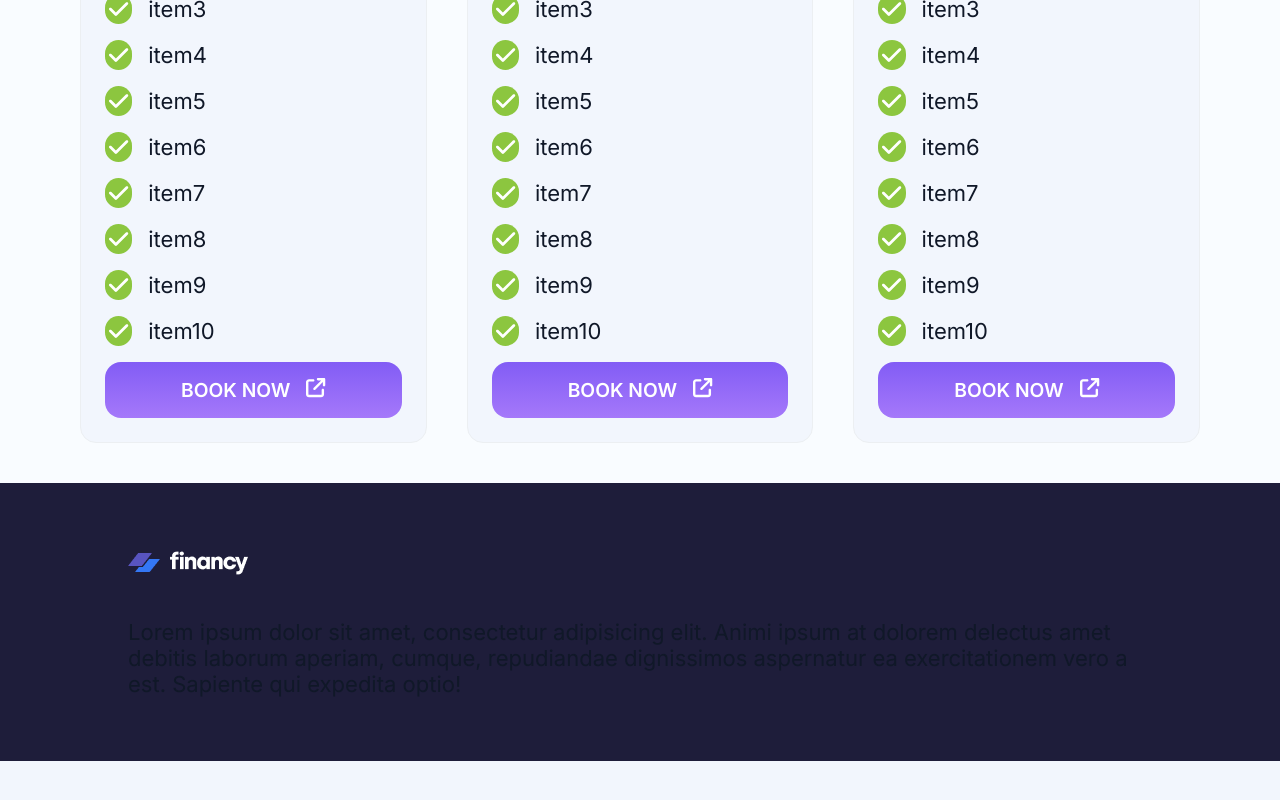
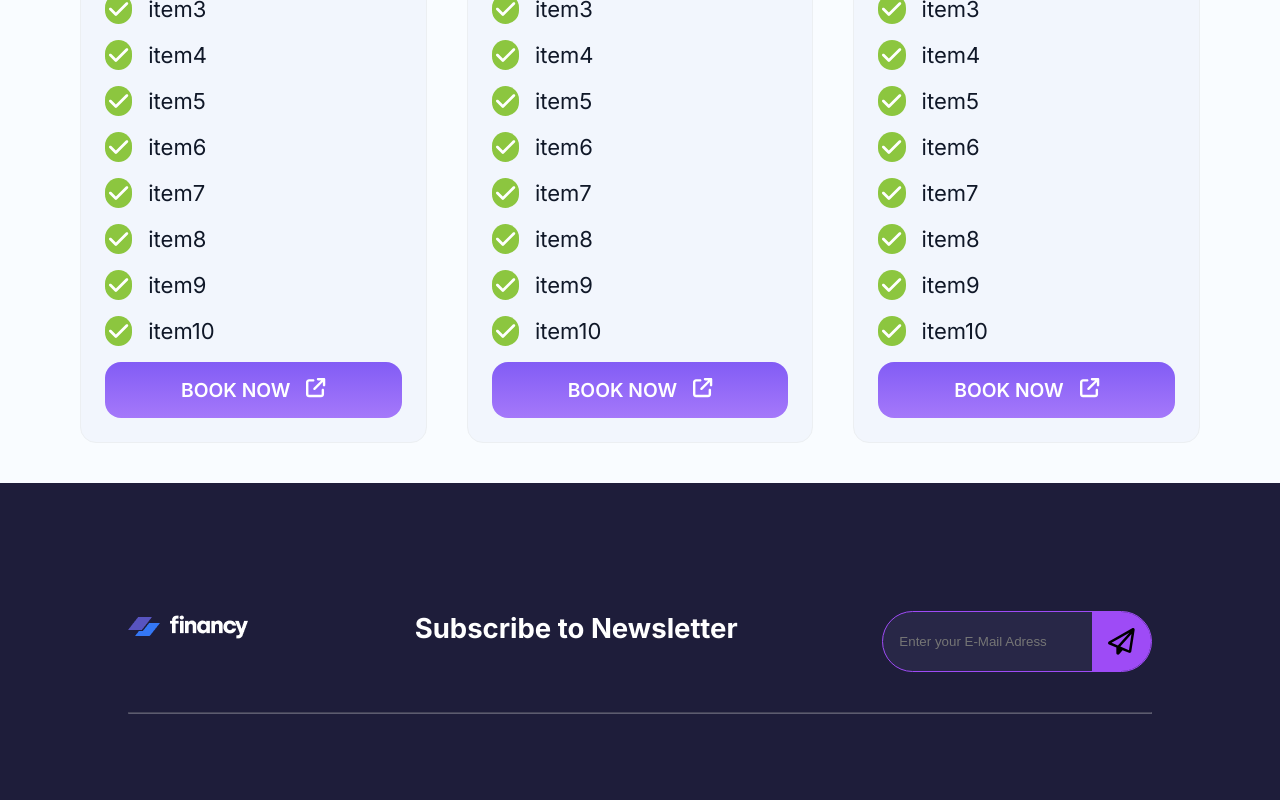
Before and after one commit to danielgen01/financy, a Next.js app: page / in a window 1280 px wide. Shown: the part 3426-4226 px from the top of the page. Before the commit the page ends 4187 px from the top, so only its background shows below. Built offline with nearby package versions, Linux system fonts and the light colour scheme; no server answers.

Commit message:
feat: some design fixes for the footer

```diff
--- a/src/app/components/Footer/Footer.styles.module.css
+++ b/src/app/components/Footer/Footer.styles.module.css
@@ -7,6 +7,82 @@
     display: flex;
     flex-direction: column;
     gap: var(--spacing-2xl);
+    padding: 10% 10%;
+}
 
-    padding: 5% 10%;
+.StyledFooterHeadline {
+    font-size: var(--font-size-lg);
+    font-weight: var(--font-weight-bold);
+    color: white;
 }
+
+.StyledInputBox {
+    display: flex;
+    align-items: center;
+    justify-content: space-between;
+    border: 1px solid var(--color-custom-purple);
+    border-radius: var(--border-radius-full);
+    -webkit-border-radius: var(--border-radius-full);
+    -moz-border-radius: var(--border-radius-full);
+    -ms-border-radius: var(--border-radius-full);
+    -o-border-radius: var(--border-radius-full);
+    background-color: #282747;
+
+}
+
+.StyledInputField {
+    padding: var(--spacing-md);
+    color:#708794 ;
+    outline: none !important ;
+    border: none;
+    background-color: transparent;
+    width: 100%;
+
+
+
+}
+
+.StyledInputButton {
+    outline: none !important ;
+    border: none;
+    display: flex;
+    align-items: center;
+    justify-content: center;
+    background-color: var(--color-custom-purple);
+    padding: var(--spacing-md);
+    border-top-right-radius: var(--border-radius-full);
+    border-bottom-right-radius: var(--border-radius-full);
+    cursor: pointer;
+
+}
+
+.StyledInputButton:hover {
+    opacity: 0.7;
+    transition:250ms ease-in-out;
+    -webkit-transition:250ms ease-in-out;
+    -moz-transition:250ms ease-in-out;
+    -ms-transition:250ms ease-in-out;
+    -o-transition:250ms ease-in-out;
+}
+
+
+
+.StyledLine {
+    opacity: 30%;
+}
+
+
+.StyledFooterHead {
+    display: flex;
+    flex-direction: column;
+    justify-content: space-between;
+    gap: var(--spacing-xl);
+
+}
+
+@media screen and (min-width: 960px) {
+    .StyledFooterHead {
+        flex-direction: row;
+    }
+
+}
--- a/src/app/components/Footer/Footer.tsx
+++ b/src/app/components/Footer/Footer.tsx
@@ -1,20 +1,40 @@
+import { faPaperPlane } from "@fortawesome/free-regular-svg-icons"
+import { FontAwesomeIcon } from "@fortawesome/react-fontawesome"
+import Image from "next/image"
 import React from "react"
+
+import LogoDark from "../../../../public/Logo-dark.png"
 import styles from "./Footer.styles.module.css"
-import LogoDark from "../../../../public/Logo-dark.png"
-import Image from "next/image"
 
 export const Footer = () => {
   return (
     <div className={styles.StyledFooter}>
       <div className={styles.StyledFooterContent}>
-        <Image src={LogoDark} alt="Logo" />
-        <span>
-          Lorem ipsum dolor sit amet, consectetur adipisicing elit. Animi ipsum
-          at dolorem delectus amet debitis laborum aperiam, cumque, repudiandae
-          dignissimos aspernatur ea exercitationem vero a est. Sapiente qui
-          expedita optio!
-        </span>
+        <div className={styles.StyledFooterHead}>
+          <Image src={LogoDark} alt="Logo" />
+          <span className={styles.StyledFooterHeadline}>
+            Subscribe to Newsletter
+          </span>
+          <EmailNewsletterInput />
+        </div>
+        <hr className={styles.StyledLine} />
       </div>
     </div>
   )
 }
+
+const EmailNewsletterInput = () => {
+  return (
+    <div className={styles.StyledInputBox}>
+      <input
+        className={styles.StyledInputField}
+        placeholder="Enter your E-Mail Adress"
+        minLength={5}
+        type="email"
+      />
+      <button type="button" className={styles.StyledInputButton}>
+        <FontAwesomeIcon icon={faPaperPlane} size="2x" />
+      </button>
+    </div>
+  )
+}
```
